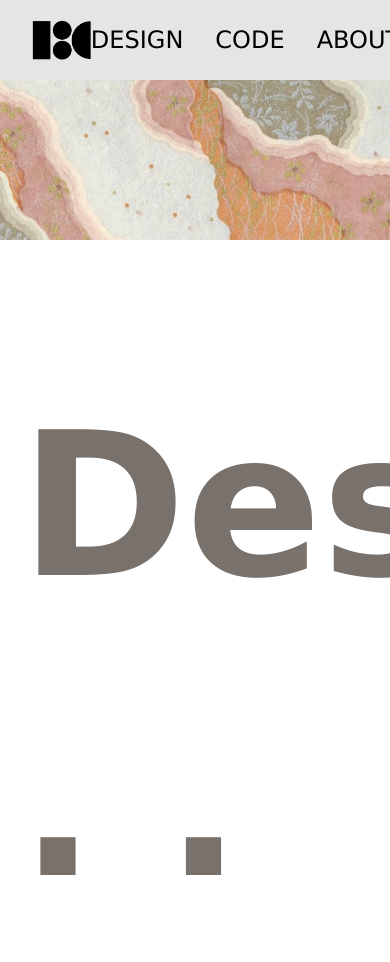
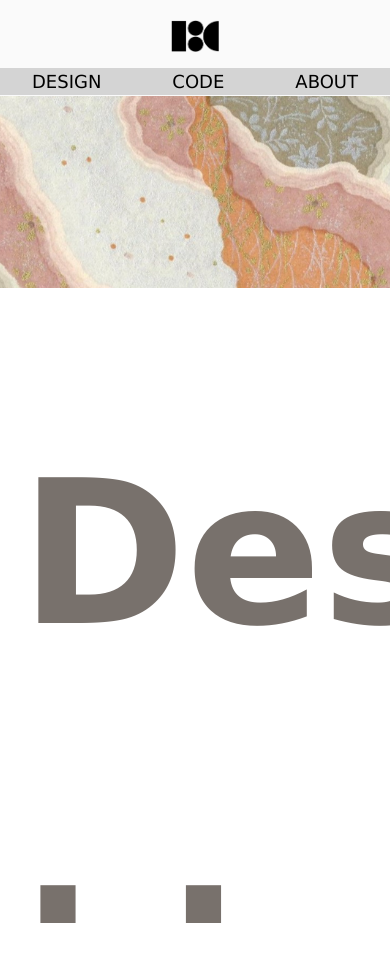
Before and after one commit to ZONAchi/Portfolio2024, a Vue app: page / in a window 390 px wide. Shown: the top 962 px of the page. Built offline with nearby package versions, Linux system fonts and the light colour scheme.

Commit message:
fix:nav、design區rwd

```diff
--- a/src/App.vue
+++ b/src/App.vue
@@ -28,17 +28,17 @@ export default {
 
 <template>
   <header>
-      <nav class="w-full nav_bar h-[80px] px-8 lg:h-28 lg:px-14 bg-neutral-200 flex justify-between py-5  fixed top-0 z-20">
-        <img src="./assets/KAIA-LOGO-notext.png" alt="">
-        <div class="flex items-center gap-8 md:gap-12">
+      <nav class="w-full nav_bar h-24 lg:h-28 py-5 lg:px-14 bg-neutral-50 md:bg-neutral-50/75 flex flex-col gap-4 md:flex-row justify-between items-center fixed top-0 z-20">
+        <img class="h-8 px-8 lg:h-16 object-contain" src="./assets/KAIA-LOGO-notext.png" alt="">
+        <div class="flex w-full md:w-auto px-8 items-center justify-between gap-8 md:gap-12 bg-neutral-300 md:bg-transparent">
           <li>
-            <a href="" class="py-3 text-2xl lg:text-4xl hover:text-amber-500">DESIGN</a>
+            <a href="" class="py-3 text-lg md:text-2xl lg:text-4xl hover:text-amber-500">DESIGN</a>
           </li>
           <li >
-            <a href="" class="py-3 text-2xl lg:text-4xl hover:text-amber-500">CODE</a>
+            <a href="" class="py-3 text-lg md:text-2xl lg:text-4xl hover:text-amber-500">CODE</a>
           </li>
           <li >
-            <a href="" class="py-3 text-2xl lg:text-4xl hover:text-amber-500">ABOUT</a>
+            <a href="" class="py-3 text-lg md:text-2xl lg:text-4xl hover:text-amber-500">ABOUT</a>
           </li>
         </div>
       </nav>
@@ -46,7 +46,7 @@ export default {
     <main class="w-full flex flex-col items-center gap-24">
       <!-- banner -->
       <section class="w-full">
-        <img src="./assets/orange-cloud.jpg" class="w-full h-60 md:h-96 lg:h-screen object-cover" alt="">
+        <img src="./assets/orange-cloud.jpg" class="w-full h-72 md:h-96 lg:h-screen object-cover" alt="">
       </section>
       <!-- design區段 -->
       <section class="flex flex-col w-full p-5">
```
